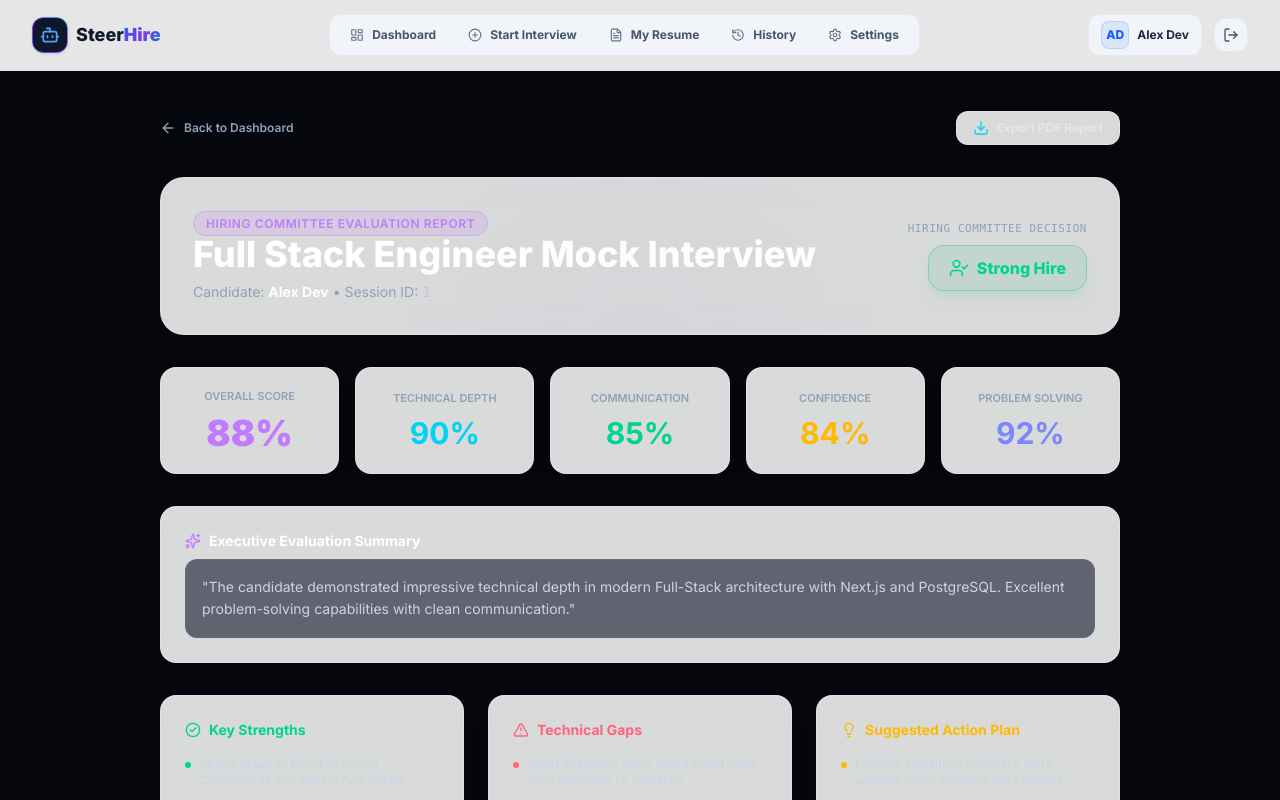
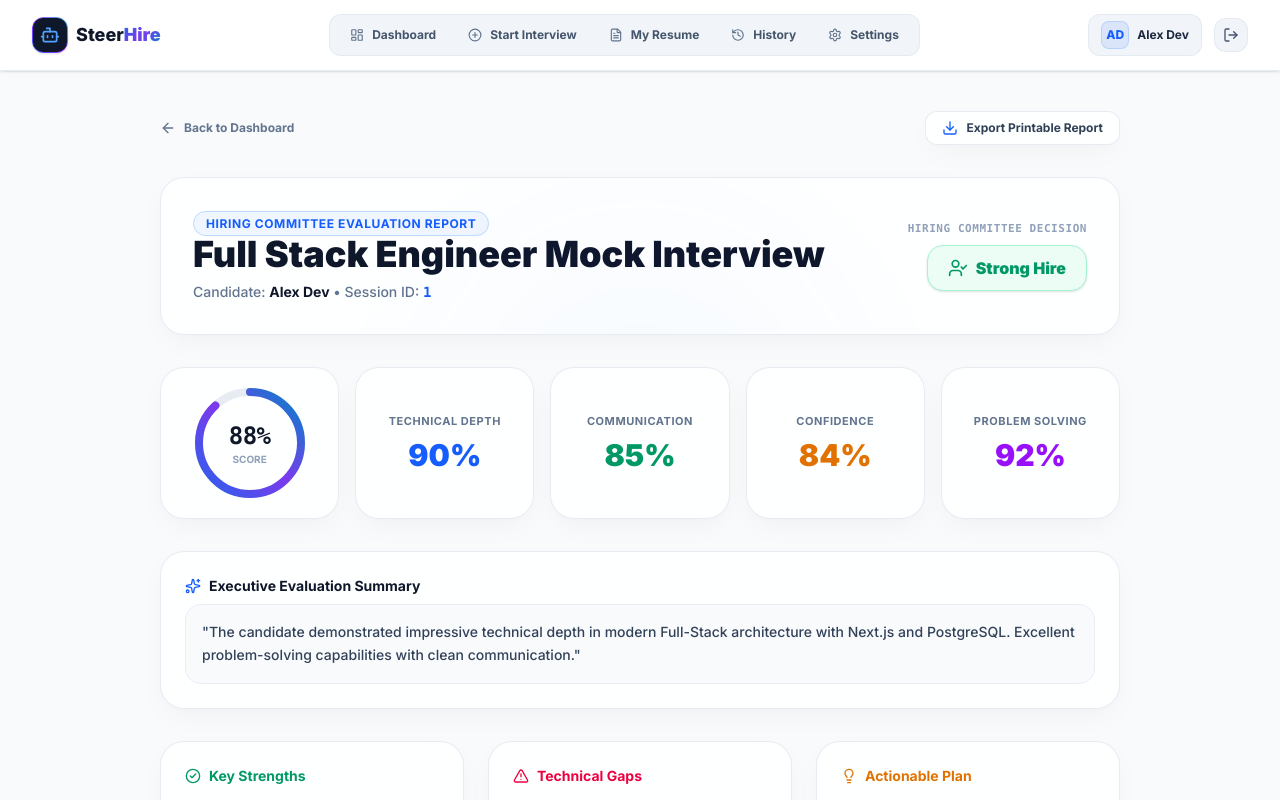
Before and after one commit to Shubh-Patel-07/interview-agent, a Next.js app: page /interview/1/report in a window 1280 px wide. Shown: the top 800 px of the page. Built offline with nearby package versions, Linux system fonts and the light colour scheme.

Commit message:
feat: complete 3D canvas particle system and animated score ring gauge

```diff
--- a/app/interview/[id]/report/page.tsx
+++ b/app/interview/[id]/report/page.tsx
@@ -4,10 +4,10 @@ import { useState, useEffect } from 'react';
 import { useParams, useRouter } from 'next/navigation';
 import Link from 'next/link';
 import { DashboardHeader } from '@/components/shared/DashboardHeader';
+import { ScoreRing } from '@/components/ui/ScoreRing';
 import { InterviewService, MOCK_REPORTS } from '@/services/interview-service';
 import { InterviewReport, InterviewConfig } from '@/types';
-import { getScoreColor } from '@/lib/utils';
-import { Award, CheckCircle2, AlertTriangle, Lightbulb, ArrowLeft, RefreshCw, Download, Sparkles, Cpu, MessageSquare, ShieldCheck, UserCheck } from 'lucide-react';
+import { Award, CheckCircle2, AlertTriangle, Lightbulb, ArrowLeft, RefreshCw, Download, Sparkles, UserCheck } from 'lucide-react';
 
 export default function InterviewReportPage() {
   const params = useParams();
@@ -26,23 +26,20 @@ export default function InterviewReportPage() {
     if (savedReport) {
       setReport(savedReport);
     } else {
-      // Fallback baseline report
       setReport(MOCK_REPORTS['demo-int-1']);
     }
   }, [interviewId]);
 
   if (!report) {
     return (
-      <div className="min-h-screen bg-[#05070d] flex items-center justify-center text-white">
-        <RefreshCw className="w-8 h-8 text-purple-400 animate-spin" />
+      <div className="min-h-screen bg-[#f8fafc] flex items-center justify-center text-slate-900">
+        <RefreshCw className="w-8 h-8 text-blue-600 animate-spin" />
       </div>
     );
   }
 
-  const overallStyle = getScoreColor(report.overall_score);
-
   return (
-    <div className="min-h-screen flex flex-col bg-[#05070d] text-slate-100">
+    <div className="min-h-screen flex flex-col bg-[#f8fafc] text-slate-900">
       <DashboardHeader />
 
       <main className="flex-grow max-w-5xl w-full mx-auto px-4 sm:px-8 py-10 space-y-8">
@@ -50,75 +47,74 @@ export default function InterviewReportPage() {
         <div className="flex items-center justify-between">
           <Link
             href="/dashboard"
-            className="inline-flex items-center gap-2 text-xs font-semibold text-slate-400 hover:text-white transition-colors"
+            className="inline-flex items-center gap-2 text-xs font-bold text-slate-500 hover:text-blue-600 transition-colors"
           >
             <ArrowLeft className="w-4 h-4" /> Back to Dashboard
           </Link>
 
           <button
             onClick={() => window.print()}
-            className="px-4 py-2 rounded-xl glass-card glass-card-hover border border-white/10 text-xs font-semibold text-slate-200 flex items-center gap-2"
+            className="px-4 py-2 rounded-xl glass-card glass-card-hover border border-slate-200/80 text-xs font-bold text-slate-700 flex items-center gap-2"
           >
-            <Download className="w-4 h-4 text-cyan-400" /> Export PDF Report
+            <Download className="w-4 h-4 text-blue-600" /> Export Printable Report
           </button>
         </div>
 
         {/* Header Hero Banner */}
-        <div className="glass-card p-8 rounded-3xl border border-purple-500/30 relative overflow-hidden flex flex-col md:flex-row items-start md:items-center justify-between gap-6 shadow-2xl">
-          <div className="glow-purple -top-20 left-1/2 -translate-x-1/2 opacity-30 blur-3xl pointer-events-none" />
+        <div className="glass-card p-8 rounded-3xl border border-blue-500/20 bg-white relative overflow-hidden flex flex-col md:flex-row items-start md:items-center justify-between gap-6 shadow-sm">
+          <div className="glow-blue -top-20 left-1/2 -translate-x-1/2 opacity-30 blur-3xl pointer-events-none" />
 
           <div className="space-y-2">
-            <span className="text-xs font-semibold uppercase tracking-wider text-purple-400 bg-purple-500/10 px-3 py-1 rounded-full border border-purple-500/20">
+            <span className="text-xs font-bold uppercase tracking-wider text-blue-600 bg-blue-50 px-3 py-1 rounded-full border border-blue-200">
               Hiring Committee Evaluation Report
             </span>
-            <h1 className="text-2xl sm:text-4xl font-extrabold text-white">
+            <h1 className="text-2xl sm:text-4xl font-black text-slate-900">
               {interview?.job_role || 'Full Stack Engineer'} Mock Interview
             </h1>
-            <p className="text-xs sm:text-sm text-slate-400">
-              Candidate: <strong className="text-white">Alex Dev</strong> • Session ID: <span className="font-mono text-purple-300">{interviewId}</span>
+            <p className="text-xs sm:text-sm text-slate-500 font-medium">
+              Candidate: <strong className="text-slate-900">Alex Dev</strong> • Session ID: <span className="font-mono text-blue-600 font-bold">{interviewId}</span>
             </p>
           </div>
 
           {/* Hiring Recommendation Badge */}
           <div className="flex flex-col items-start md:items-end gap-2">
-            <span className="text-[11px] font-mono text-slate-400 uppercase tracking-wider">Hiring Committee Decision</span>
-            <div className="px-5 py-2.5 rounded-2xl bg-emerald-500/10 border border-emerald-500/30 text-emerald-400 text-base font-extrabold flex items-center gap-2 shadow-lg shadow-emerald-500/10">
-              <UserCheck className="w-5 h-5 text-emerald-400" />
+            <span className="text-[11px] font-mono text-slate-400 uppercase tracking-wider font-semibold">Hiring Committee Decision</span>
+            <div className="px-5 py-2.5 rounded-2xl bg-emerald-50 border border-emerald-200 text-emerald-600 text-base font-black flex items-center gap-2 shadow-sm">
+              <UserCheck className="w-5 h-5 text-emerald-600" />
               {report.hiring_recommendation}
             </div>
           </div>
         </div>
 
-        {/* Scorecards Grid */}
+        {/* Scorecards & Gauge Grid */}
         <div className="grid grid-cols-1 sm:grid-cols-2 lg:grid-cols-5 gap-4">
-          <div className="glass-card p-5 rounded-2xl border border-purple-500/30 text-center flex flex-col items-center justify-center">
-            <span className="text-[11px] font-semibold text-slate-400 uppercase">Overall Score</span>
-            <h2 className="text-4xl font-black text-purple-400 mt-2">{report.overall_score}%</h2>
+          <div className="glass-card p-5 rounded-3xl border border-blue-500/30 bg-white text-center flex flex-col items-center justify-center shadow-sm">
+            <ScoreRing score={report.overall_score} size={110} strokeWidth={8} />
           </div>
-          <div className="glass-card p-5 rounded-2xl border border-white/10 text-center flex flex-col items-center justify-center">
-            <span className="text-[11px] font-semibold text-slate-400 uppercase">Technical Depth</span>
-            <h2 className="text-3xl font-bold text-cyan-400 mt-2">{report.technical_score}%</h2>
+          <div className="glass-card p-5 rounded-3xl border border-slate-200/80 bg-white text-center flex flex-col items-center justify-center shadow-sm">
+            <span className="text-[11px] font-bold text-slate-500 uppercase tracking-wider">Technical Depth</span>
+            <h2 className="text-3xl font-black text-blue-600 mt-2">{report.technical_score}%</h2>
           </div>
-          <div className="glass-card p-5 rounded-2xl border border-white/10 text-center flex flex-col items-center justify-center">
-            <span className="text-[11px] font-semibold text-slate-400 uppercase">Communication</span>
-            <h2 className="text-3xl font-bold text-emerald-400 mt-2">{report.communication_score}%</h2>
+          <div className="glass-card p-5 rounded-3xl border border-slate-200/80 bg-white text-center flex flex-col items-center justify-center shadow-sm">
+            <span className="text-[11px] font-bold text-slate-500 uppercase tracking-wider">Communication</span>
+            <h2 className="text-3xl font-black text-emerald-600 mt-2">{report.communication_score}%</h2>
           </div>
-          <div className="glass-card p-5 rounded-2xl border border-white/10 text-center flex flex-col items-center justify-center">
-            <span className="text-[11px] font-semibold text-slate-400 uppercase">Confidence</span>
-            <h2 className="text-3xl font-bold text-amber-400 mt-2">{report.confidence_score}%</h2>
+          <div className="glass-card p-5 rounded-3xl border border-slate-200/80 bg-white text-center flex flex-col items-center justify-center shadow-sm">
+            <span className="text-[11px] font-bold text-slate-500 uppercase tracking-wider">Confidence</span>
+            <h2 className="text-3xl font-black text-amber-600 mt-2">{report.confidence_score}%</h2>
           </div>
-          <div className="glass-card p-5 rounded-2xl border border-white/10 text-center flex flex-col items-center justify-center">
-            <span className="text-[11px] font-semibold text-slate-400 uppercase">Problem Solving</span>
-            <h2 className="text-3xl font-bold text-indigo-400 mt-2">{report.problem_solving_score}%</h2>
+          <div className="glass-card p-5 rounded-3xl border border-slate-200/80 bg-white text-center flex flex-col items-center justify-center shadow-sm">
+            <span className="text-[11px] font-bold text-slate-500 uppercase tracking-wider">Problem Solving</span>
+            <h2 className="text-3xl font-black text-purple-600 mt-2">{report.problem_solving_score}%</h2>
           </div>
         </div>
 
         {/* Executive Summary Card */}
-        <div className="glass-card p-6 rounded-2xl border border-white/10">
-          <h3 className="text-sm font-bold text-white mb-2 flex items-center gap-2">
-            <Sparkles className="w-4 h-4 text-purple-400" /> Executive Evaluation Summary
+        <div className="glass-card p-6 rounded-3xl border border-slate-200/80 bg-white shadow-sm">
+          <h3 className="text-sm font-bold text-slate-900 mb-2 flex items-center gap-2">
+            <Sparkles className="w-4 h-4 text-blue-600" /> Executive Evaluation Summary
           </h3>
-          <p className="text-sm text-slate-300 leading-relaxed bg-slate-900/60 p-4 rounded-xl border border-white/5">
+          <p className="text-sm text-slate-700 leading-relaxed bg-slate-50 p-4 rounded-2xl border border-slate-200/60 font-medium">
             "{report.summary}"
           </p>
         </div>
@@ -126,14 +122,14 @@ export default function InterviewReportPage() {
         {/* Strengths, Weaknesses & Improvements */}
         <div className="grid grid-cols-1 md:grid-cols-3 gap-6">
           {/* Strengths */}
-          <div className="glass-card p-6 rounded-2xl border border-emerald-500/20">
-            <h3 className="text-sm font-bold text-emerald-400 mb-4 flex items-center gap-2">
+          <div className="glass-card p-6 rounded-3xl border border-emerald-200 bg-white shadow-sm">
+            <h3 className="text-sm font-bold text-emerald-600 mb-4 flex items-center gap-2">
               <CheckCircle2 className="w-4 h-4" /> Key Strengths
             </h3>
-            <ul className="space-y-3 text-xs text-slate-300">
+            <ul className="space-y-3 text-xs text-slate-700 font-medium">
               {report.strengths.map((item, i) => (
                 <li key={i} className="flex items-start gap-2">
-                  <span className="w-1.5 h-1.5 rounded-full bg-emerald-400 shrink-0 mt-1.5" />
+                  <span className="w-1.5 h-1.5 rounded-full bg-emerald-500 shrink-0 mt-1.5" />
                   <span>{item}</span>
                 </li>
               ))}
@@ -141,14 +137,14 @@ export default function InterviewReportPage() {
           </div>
 
           {/* Weaknesses */}
-          <div className="glass-card p-6 rounded-2xl border border-rose-500/20">
-            <h3 className="text-sm font-bold text-rose-400 mb-4 flex items-center gap-2">
+          <div className="glass-card p-6 rounded-3xl border border-rose-200 bg-white shadow-sm">
+            <h3 className="text-sm font-bold text-rose-600 mb-4 flex items-center gap-2">
               <AlertTriangle className="w-4 h-4" /> Technical Gaps
             </h3>
-            <ul className="space-y-3 text-xs text-slate-300">
+            <ul className="space-y-3 text-xs text-slate-700 font-medium">
               {report.weaknesses.map((item, i) => (
                 <li key={i} className="flex items-start gap-2">
-                  <span className="w-1.5 h-1.5 rounded-full bg-rose-400 shrink-0 mt-1.5" />
+                  <span className="w-1.5 h-1.5 rounded-full bg-rose-500 shrink-0 mt-1.5" />
                   <span>{item}</span>
                 </li>
               ))}
@@ -156,14 +152,14 @@ export default function InterviewReportPage() {
           </div>
 
           {/* Improvements */}
-          <div className="glass-card p-6 rounded-2xl border border-amber-500/20">
-            <h3 className="text-sm font-bold text-amber-400 mb-4 flex items-center gap-2">
-              <Lightbulb className="w-4 h-4" /> Suggested Action Plan
+          <div className="glass-card p-6 rounded-3xl border border-amber-200 bg-white shadow-sm">
+            <h3 className="text-sm font-bold text-amber-600 mb-4 flex items-center gap-2">
+              <Lightbulb className="w-4 h-4" /> Actionable Plan
             </h3>
-            <ul className="space-y-3 text-xs text-slate-300">
+            <ul className="space-y-3 text-xs text-slate-700 font-medium">
               {report.improvements.map((item, i) => (
                 <li key={i} className="flex items-start gap-2">
-                  <span className="w-1.5 h-1.5 rounded-full bg-amber-400 shrink-0 mt-1.5" />
+                  <span className="w-1.5 h-1.5 rounded-full bg-amber-500 shrink-0 mt-1.5" />
                   <span>{item}</span>
                 </li>
               ))}
@@ -175,9 +171,9 @@ export default function InterviewReportPage() {
         <div className="pt-6 flex justify-center">
           <Link
             href="/setup"
-            className="px-8 py-4 rounded-xl gradient-button text-white font-semibold text-sm flex items-center gap-2 shadow-xl shadow-purple-500/25"
+            className="px-8 py-4 rounded-xl gradient-button text-white font-bold text-sm flex items-center gap-2 shadow-xl shadow-blue-500/25"
           >
-            Start Another Mock Session
+            Start Another AI Session
           </Link>
         </div>
       </main>
--- a/components/landing/Hero.tsx
+++ b/components/landing/Hero.tsx
@@ -2,11 +2,15 @@
 
 import Link from 'next/link';
 import { AiOrb } from '@/components/ui/AiOrb';
+import { ParticleCanvas } from '@/components/ui/ParticleCanvas';
 import { ArrowRight, Sparkles, CheckCircle2, Play, Bot, Cpu, ShieldCheck, Award } from 'lucide-react';
 
 export function Hero() {
   return (
     <section className="relative pt-32 pb-20 md:pt-40 md:pb-28 overflow-hidden bg-grid-pattern bg-[#f8fafc]">
+      {/* 60 FPS Neural Particle Canvas */}
+      <ParticleCanvas />
+
       {/* Soft Ambient Background Glows */}
       <div className="glow-blue top-10 left-1/2 -translate-x-1/2 opacity-60 blur-3xl pointer-events-none" />
       <div className="glow-purple top-40 right-10 opacity-40 blur-3xl pointer-events-none" />
@@ -21,7 +25,7 @@ export function Hero() {
         </div>
 
         {/* 3D AI Assistant Orb Display */}
-        <div className="mb-8 flex justify-center">
+        <div className="mb-8 flex justify-center relative z-10">
           <AiOrb isSpeaking={true} size="md" />
         </div>
 
--- /dev/null
+++ b/components/ui/ParticleCanvas.tsx
@@ -0,0 +1,86 @@
+'use client';
+
+import { useEffect, useRef } from 'react';
+
+export function ParticleCanvas() {
+  const canvasRef = useRef<HTMLCanvasElement>(null);
+
+  useEffect(() => {
+    const canvas = canvasRef.current;
+    if (!canvas) return;
+    const ctx = canvas.getContext('2d');
+    if (!ctx) return;
+
+    let animationFrameId: number;
+
+    const resizeCanvas = () => {
+      canvas.width = canvas.parentElement?.clientWidth || window.innerWidth;
+      canvas.height = canvas.parentElement?.clientHeight || 600;
+    };
+    resizeCanvas();
+    window.addEventListener('resize', resizeCanvas);
+
+    // Particle pool
+    const particleCount = 45;
+    const particles = Array.from({ length: particleCount }, () => ({
+      x: Math.random() * canvas.width,
+      y: Math.random() * canvas.height,
+      vx: (Math.random() - 0.5) * 0.4,
+      vy: (Math.random() - 0.5) * 0.4,
+      radius: Math.random() * 2 + 1,
+      color: Math.random() > 0.5 ? 'rgba(37, 99, 235, 0.4)' : 'rgba(124, 58, 237, 0.3)',
+    }));
+
+    const render = () => {
+      ctx.clearRect(0, 0, canvas.width, canvas.height);
+
+      // Draw particle connections
+      for (let i = 0; i < particles.length; i++) {
+        for (let j = i + 1; j < particles.length; j++) {
+          const dx = particles[i].x - particles[j].x;
+          const dy = particles[i].y - particles[j].y;
+          const dist = Math.sqrt(dx * dx + dy * dy);
+
+          if (dist < 120) {
+            ctx.beginPath();
+            ctx.moveTo(particles[i].x, particles[i].y);
+            ctx.lineTo(particles[j].x, particles[j].y);
+            ctx.strokeStyle = `rgba(37, 99, 235, ${0.12 * (1 - dist / 120)})`;
+            ctx.lineWidth = 0.8;
+            ctx.stroke();
+          }
+        }
+      }
+
+      // Render & update particles
+      particles.forEach((p) => {
+        p.x += p.vx;
+        p.y += p.vy;
+
+        if (p.x < 0 || p.x > canvas.width) p.vx *= -1;
+        if (p.y < 0 || p.y > canvas.height) p.vy *= -1;
+
+        ctx.beginPath();
+        ctx.arc(p.x, p.y, p.radius, 0, Math.PI * 2);
+        ctx.fillStyle = p.color;
+        ctx.fill();
+      });
+
+      animationFrameId = requestAnimationFrame(render);
+    };
+
+    render();
+
+    return () => {
+      window.removeEventListener('resize', resizeCanvas);
+      cancelAnimationFrame(animationFrameId);
+    };
+  }, []);
+
+  return (
+    <canvas
+      ref={canvasRef}
+      className="absolute inset-0 pointer-events-none opacity-70 z-0"
+    />
+  );
+}
--- /dev/null
+++ b/components/ui/ScoreRing.tsx
@@ -0,0 +1,64 @@
+'use client';
+
+import { useEffect, useState } from 'react';
+
+interface ScoreRingProps {
+  score: number;
+  size?: number;
+  strokeWidth?: number;
+}
+
+export function ScoreRing({ score, size = 120, strokeWidth = 10 }: ScoreRingProps) {
+  const [progress, setProgress] = useState(0);
+
+  const radius = (size - strokeWidth) / 2;
+  const circumference = 2 * Math.PI * radius;
+  const strokeDashoffset = circumference - (progress / 100) * circumference;
+
+  useEffect(() => {
+    const timer = setTimeout(() => {
+      setProgress(score);
+    }, 200);
+    return () => clearTimeout(timer);
+  }, [score]);
+
+  return (
+    <div className="relative inline-flex items-center justify-center">
+      <svg width={size} height={size} className="transform -rotate-90">
+        {/* Track */}
+        <circle
+          cx={size / 2}
+          cy={size / 2}
+          r={radius}
+          stroke="rgba(226, 232, 240, 0.8)"
+          strokeWidth={strokeWidth}
+          fill="transparent"
+        />
+        {/* Progress Arc */}
+        <circle
+          cx={size / 2}
+          cy={size / 2}
+          r={radius}
+          stroke="url(#scoreGradient)"
+          strokeWidth={strokeWidth}
+          strokeDasharray={circumference}
+          strokeDashoffset={strokeDashoffset}
+          strokeLinecap="round"
+          fill="transparent"
+          className="transition-all duration-1000 ease-out"
+        />
+        <defs>
+          <linearGradient id="scoreGradient" x1="0%" y1="0%" x2="100%" y2="100%">
+            <stop offset="0%" stopColor="#2563eb" />
+            <stop offset="50%" stopColor="#7c3aed" />
+            <stop offset="100%" stopColor="#0284c7" />
+          </linearGradient>
+        </defs>
+      </svg>
+      <div className="absolute inset-0 flex flex-col items-center justify-center text-center">
+        <span className="text-2xl font-black text-slate-900 font-mono tracking-tight">{progress}%</span>
+        <span className="text-[10px] font-bold uppercase text-slate-400">Score</span>
+      </div>
+    </div>
+  );
+}
```
